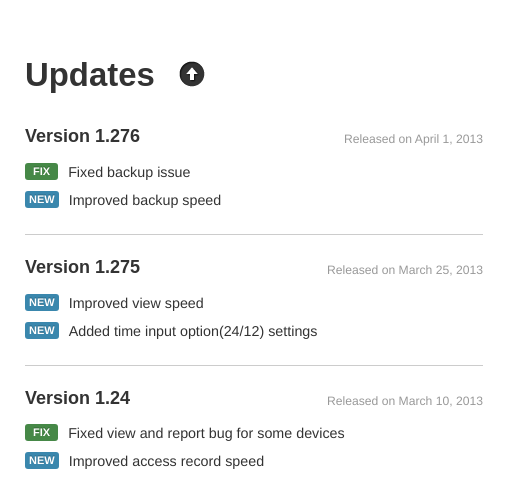
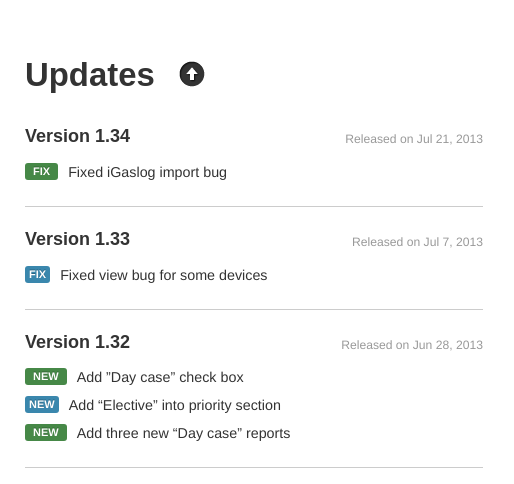
Before and after one commit to mpax/mpax.github.com, a plain HTML site: page log4as.html in a window 1280 px wide. Shown: the part 880-1364 px from the top of the page, 627-1141 px from the left. Drawn offline with Linux system fonts and the light colour scheme; a web font is replaced by a local one.

Commit message:
update to version 1.93

```diff
--- a/log4as.html
+++ b/log4as.html
@@ -104,7 +104,7 @@
 
 			<!-- VERSION -->
 			<div id="version">
-				<span class="version-top label label-inverse">Version 1.276</span>
+				<span class="version-top label label-inverse">Version 1.34</span>
 			</div>
 
 			<!-- TAGLINE -->
@@ -182,28 +182,27 @@
 
 			<!-- UPDATES & RELEASE NOTES -->
 
-			<h3 class="version">Version 1.276</h3>
-			<span class="release-date">Released on April 1, 2013</span>
+			<h3 class="version">Version 1.34</h3>
+			<span class="release-date">Released on Jul 21, 2013</span>
 			<ul>
-				<li><span class="label fix">FIX</span>Fixed backup issue</li>
-				<li><span class="label new">NEW</span>Improved backup speed</li>
+				<li><span class="label fix">FIX</span>Fixed iGaslog import bug</li>
 			</ul>
 			<hr>
 
 
-			<h3 class="version">Version 1.275</h3>
-			<span class="release-date">Released on March 25, 2013</span>
+			<h3 class="version">Version 1.33</h3>
+			<span class="release-date">Released on Jul 7, 2013</span>
 			<ul>
-				<li><span class="label new">NEW</span>Improved view speed</li>
-				<li><span class="label new">NEW</span>Added time input option(24/12) settings</li>
+				<li><span class="label new">FIX</span>Fixed view bug for some devices</li>
 			</ul>
 			<hr>
 
-			<h3 class="version">Version 1.24</h3>
-			<span class="release-date">Released on March 10, 2013</span>
+			<h3 class="version">Version 1.32</h3>
+			<span class="release-date">Released on Jun 28, 2013</span>
 			<ul>
-				<li><span class="label fix">FIX</span>Fixed view and report bug for some devices</li>
-				<li><span class="label new">NEW</span>Improved access record speed</li>
+				<li><span class="label fix">NEW</span>Add ”Day case” check box</li>
+				<li><span class="label new">NEW</span>Add “Elective” into priority section </li>
+				<li><span class="label fix">NEW</span>Add three new “Day case” reports</li>
 			</ul>
 			<hr>
 
```
Also changed, not shown: index.html (+1 -1 lines), logicu.html (+17 -19 lines), img/icon/logicu-icon-72.png, img/icon/logicu-icon-full.png (added), 3 other files.
